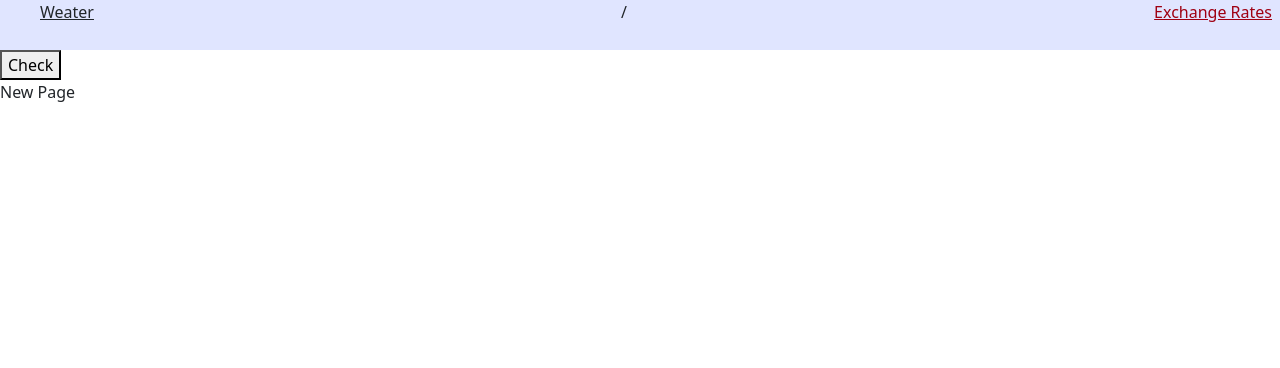
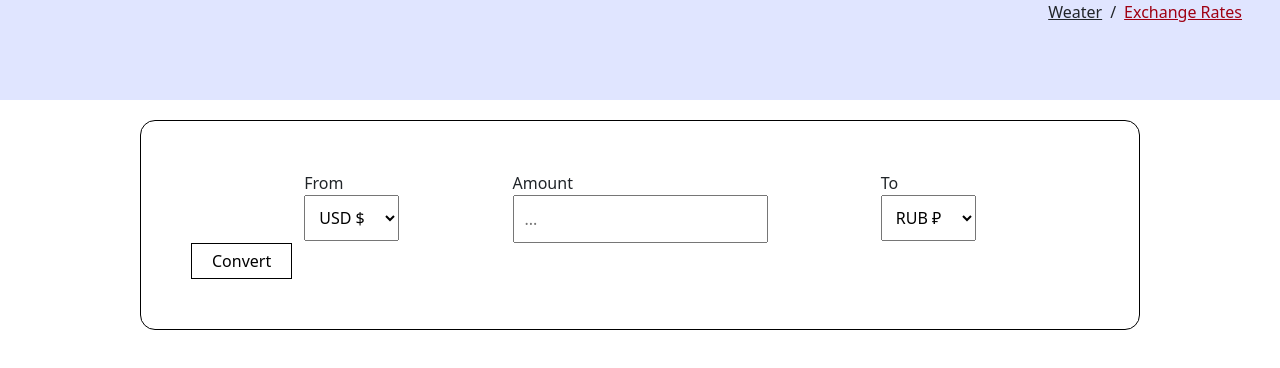
Before and after one commit to Karlen374/Weather, a React (Create React App) app: page /exchange in a window 1280 px wide. Shown: the top 368 px of the page. Built offline with nearby package versions, Linux system fonts and the light colour scheme.

Commit message:
ExchangeValue

```diff
--- a/src/components/appHeader/AppHeader.css
+++ b/src/components/appHeader/AppHeader.css
@@ -1,10 +1,11 @@
 header{
   background-color: #E0E5FF;
-  min-height:50px;
+  min-height:100px;
 }
 ul{
   display:flex;
-  justify-content: space-between;
+  justify-content: right;
+  margin-right: 30px;
 }
 li{
   list-style-type: none;
--- a/src/components/exchangeValue/ExchangeValue.css
+++ b/src/components/exchangeValue/ExchangeValue.css
@@ -0,0 +1,42 @@
+.convertBlock{
+
+  display:flex;
+  justify-content: space-evenly;
+}
+input::-webkit-outer-spin-button,
+input::-webkit-inner-spin-button {
+    -webkit-appearance: none;
+}
+button{
+  background-color: #fff;
+  padding:5px 20px;
+  border-radius: 50px;
+  border:1px solid black;
+
+
+}
+.convert{
+  display:block;
+  padding:50px;
+  border:1px solid black;
+  border-radius:15px;
+  max-width: 1000px;
+  margin:20px auto;
+}
+button{
+
+  margin-top:50px;
+}
+.convert-input{
+  padding:10px;
+
+}
+input{
+  display:block;
+
+}
+
+select{
+  display:block;
+  padding:10px;
+}
--- a/src/components/exchangeValue/ExchangeValue.js
+++ b/src/components/exchangeValue/ExchangeValue.js
@@ -1,23 +1,80 @@
 import './ExchangeValue.css'
 import useConversionServices from '../services/ConversionApi';
+import { useState } from 'react';
 
 const ExchangeValue=()=>{
 
+const [currency,setCurrency]=useState('');
+const [updateCurrency,setUpdateCurrency]=useState('');
 const {getConvertValue}=useConversionServices();
+const [inputVal,setInputVal]=useState('USD');
+const [convertVal,setConvertVal]=useState('RUB')
 
 const request=()=>{
-  getConvertValue('USD').then(Load)
+  getConvertValue(inputVal).then(Load)
 }
+const changeInputVal=(e)=>{
+  setInputVal(e.target.value)
+}
+const changeConvertVal=(e)=>{
+  setConvertVal(e.target.value)
+}
+const onUpdateLocal=(e)=>{
+  const currency=e.target.value;
+  setCurrency(currency);
+}
+const Load=(res)=>{
+  //console.log(res.data)
+  const coefficient=res.data[convertVal]
+  setUpdateCurrency(currency*coefficient);
+}
+const content=(currency && updateCurrency)?<Result currency={currency} inputVal={inputVal} updateCurrency={updateCurrency} convertVal={convertVal}/>:null;
+  return(
+    <div className='convert'>
+    <div className='convertBlock'>
+      <label>From
+    <select value={inputVal} onChange={changeInputVal}>
+        <option value='USD'>USD $</option>
+        <option value='RUB'>RUB ₽</option>
+        <option value='EUR'>EUR €</option>
+        <option value='JPY'>JPY ¥</option>
+        <option value='BRL'>BRL R$</option>
+        <option value='AMD'>AMD ֏</option>
 
-const Load=(res)=>{
-  console.log(res)
-}
-  return(
-    <>
-    <button onClick={request}>Check</button>
-    <div>New Page</div>
-    </>
+    </select>
+    </label>
+    <label>Amount
+    <input type="number"
+            className="convert-input"
+            placeholder="..."
+            value={currency}
+            onChange={onUpdateLocal}
+
+            />
+    </label>
+            <label> To
+     <select value={convertVal} onChange={changeConvertVal}>
+        <option value='USD'>USD $</option>
+        <option value='RUB'>RUB ₽</option>
+        <option value='EUR'>EUR €</option>
+        <option value='JPY'>JPY ¥</option>
+        <option value='BRL'>BRL R$</option>
+        <option value='AMD'>AMD ֏</option>
+    </select>
+    </label>
+
+    </div>
+    <div className='convertResult'>
+      <button onClick={request}>Convert</button>
+      {content}
+    </div>
+    </div>
   )
 }
 
+const Result=({currency,inputVal,updateCurrency,convertVal})=>{
+  return(
+    <div>{currency} {inputVal} is {updateCurrency} {convertVal}</div>
+  )
+}
 export default ExchangeValue;
```
